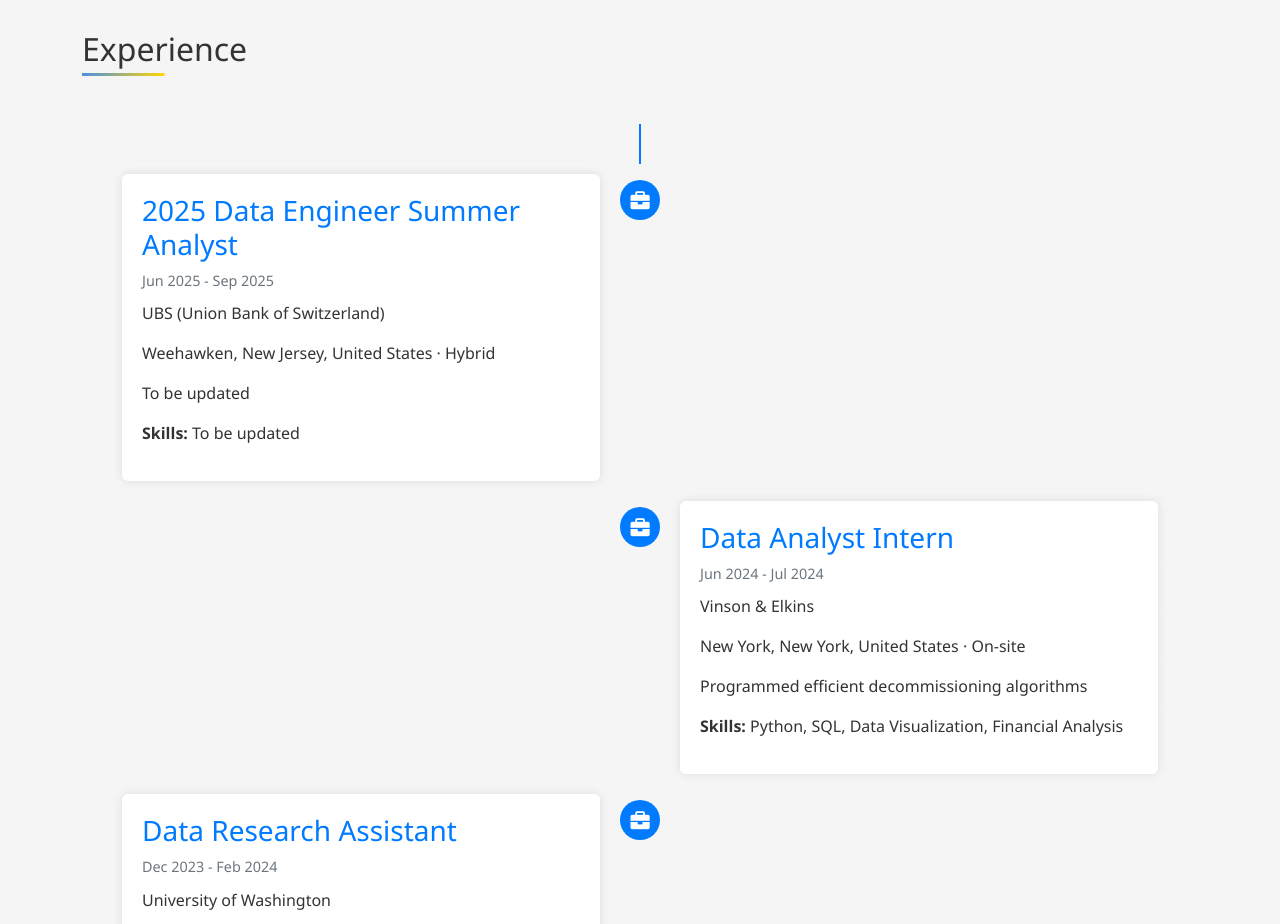
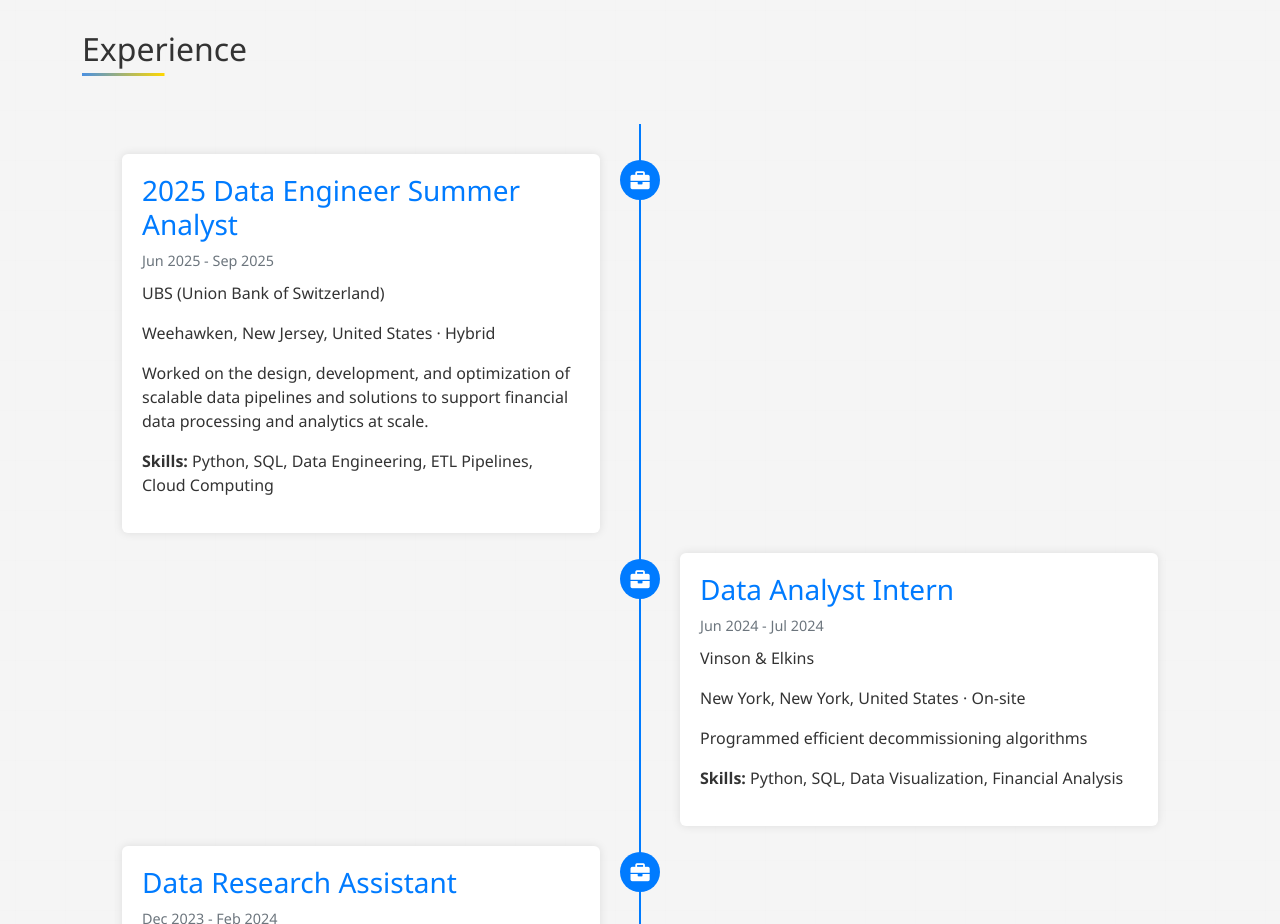
Before and after one commit to veersh31/personal-portfolio, a plain HTML site: page index.html in a window 1280 px wide. Shown: the part 1240-2164 px from the top of the page. Drawn offline with nearby package versions, Linux system fonts and the light colour scheme.

Commit message:
Fixed Timeline Appereance

```diff
--- a/index.html
+++ b/index.html
@@ -82,8 +82,7 @@
     <section id="experience" class="py-5">
         <div class="container">
             <h2 class="text-center mb-5">Experience</h2>
-            <div class="timeline"></div>
-
+            <div class="timeline">
                 <div class="timeline-item">
                     <div class="timeline-badge">
                         <i class="fas fa-briefcase"></i>
@@ -93,11 +92,10 @@
                         <div class="timeline-date">Jun 2025 - Sep 2025</div>
                         <p>UBS (Union Bank of Switzerland)</p>
                         <p>Weehawken, New Jersey, United States · Hybrid</p>
-                    <p>To be updated</p>
-                    <p><strong>Skills:</strong> To be updated</p>
+                        <p>Worked on the design, development, and optimization of scalable data pipelines and solutions to support financial data processing and analytics at scale.</p>
+                        <p><strong>Skills:</strong> Python, SQL, Data Engineering, ETL Pipelines, Cloud Computing</p>
                     </div>
                 </div>
-
                 <div class="timeline-item">
                     <div class="timeline-badge">
                         <i class="fas fa-briefcase"></i>
@@ -111,7 +109,6 @@
                         <p><strong>Skills:</strong> Python, SQL, Data Visualization, Financial Analysis</p>
                     </div>
                 </div>
-
                 <div class="timeline-item">
                     <div class="timeline-badge">
                         <i class="fas fa-briefcase"></i>
@@ -125,7 +122,6 @@
                         <p><strong>Skills:</strong> Python, Data Analysis, R, Exploratory Data Analysis</p>
                     </div>
                 </div>
-
                 <div class="timeline-item">
                     <div class="timeline-badge">
                         <i class="fas fa-briefcase"></i>
@@ -139,7 +135,6 @@
                         <p><strong>Skills:</strong> Python, R, Data Science</p>
                     </div>
                 </div>
-
                 <div class="timeline-item">
                     <div class="timeline-badge">
                         <i class="fas fa-briefcase"></i>
@@ -153,7 +148,6 @@
                         <p><strong>Skills:</strong> Communication, Cold Calling, Python, R code, Strategic Planning</p>
                     </div>
                 </div>
-
                 <div class="timeline-item">
                     <div class="timeline-badge">
                         <i class="fas fa-briefcase"></i>
@@ -167,7 +161,6 @@
                         <p><strong>Skills:</strong> Python, R, SQL</p>
                     </div>
                 </div>
-
                 <div class="timeline-item">
                     <div class="timeline-badge">
                         <i class="fas fa-briefcase"></i>
```
Lines whose indentation alone changed are shown as unchanged.
